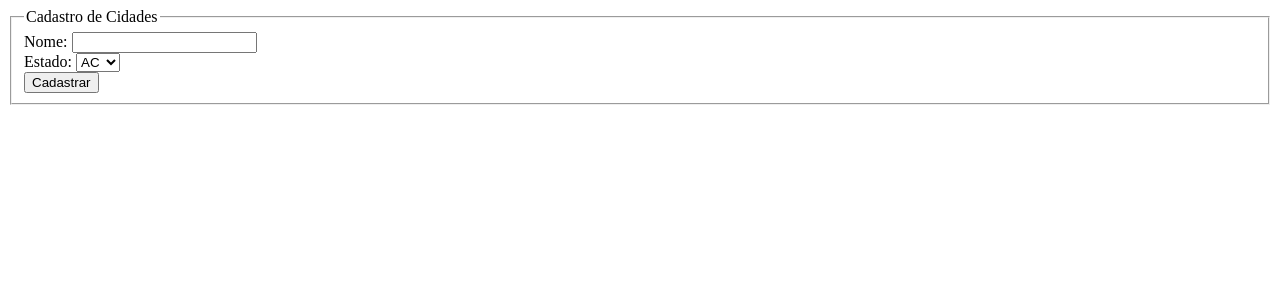
After one commit to MarianaBeatrizSimoes/CadastroIFSP, a PHP site: page /AlteraCidade.php?id=1 in a window 1280 px wide. The commit adds this page. Shown: the top 300 px of the page. Run offline with PHP 8.4, Linux system fonts and the light colour scheme; data that the repository does not hold is empty.

Commit message:
deletar, alterar e cadastro cliente

```diff
--- /dev/null
+++ b/AlteraCidade.php
@@ -0,0 +1,67 @@
+<?php
+    include('includes/conexao.php');
+    $id = $_GET['id'];
+    $sql = "SELECT * FROM cidade WHERE id=$id";
+    $result = mysqli_query($con,$sql);
+    $row = mysqli_fetch_array($result);
+?>
+<!DOCTYPE html>
+<html lang="en">
+<head>
+    <meta charset="UTF-8">
+    <meta http-equiv="X-UA-Compatible" content="IE=edge">
+    <meta name="viewport" content="width=device-width, initial-scale=1.0">
+    <title>Document</title>
+</head>
+<body>
+    <form action="AlteraCidadeExe.php" method="post">
+       <fieldset>
+        <legend>Cadastro de Cidades</legend>
+        <div>
+            <label for="nome">Nome:</label>
+            <input type="text"
+                    name="nome"
+                    id="nome"
+                    value="<?php echo $row['nome']?>">
+        </div>
+        <div>
+            <label for="estado">Estado:</label>
+            <select name="estado" id="estado">
+                <option value="AC"<?php echo $row['estado'] == "AC" ? "selected": "" ?>>AC</option>
+                <option value="AL" <?php echo $row['estado'] == "AL" ? "selected": "" ?>>AL</option>
+                <option value="AP" <?php echo $row['estado'] == "AP" ? "selected": "" ?>>AP</option>
+                <option value="AM" <?php echo $row['estado'] == "AM" ? "selected": "" ?>>AM</option>
+                <option value="BA" <?php echo $row['estado'] == "BA" ? "selected": "" ?>>BA</option>
+                <option value="CE" <?php echo $row['estado'] == "CE" ? "selected": "" ?>>CE</option>
+                <option value="DF" <?php echo $row['estado'] == "DF" ? "selected": "" ?>>DF</option>
+                <option value="ES" <?php echo $row['estado'] == "ES" ? "selected": "" ?>>ES</option>
+                <option value="GO" <?php echo $row['estado'] == "GO" ? "selected": "" ?>>GO</option>
+                <option value="MA" <?php echo $row['estado'] == "MA" ? "selected": "" ?>>MA</option>
+                <option value="MT" <?php echo $row['estado'] == "MT" ? "selected": "" ?>>MT</option>
+                <option value="MS" <?php echo $row['estado'] == "MS" ? "selected": "" ?>>MS</option>
+                <option value="MG" <?php echo $row['estado'] == "MG" ? "selected": "" ?>>MG</option>
+                <option value="PA" <?php echo $row['estado'] == "PA" ? "selected": "" ?>>PA</option>
+                <option value="PB" <?php echo $row['estado'] == "PB" ? "selected": "" ?>>PB</option>
+                <option value="PR" <?php echo $row['estado'] == "PR" ? "selected": "" ?>>PR</option>
+                <option value="PE" <?php echo $row['estado'] == "PE" ? "selected": "" ?>>PE</option>
+                <option value="PI" <?php echo $row['estado'] == "PI" ? "selected": "" ?>>PI</option>
+                <option value="RJ" <?php echo $row['estado'] == "RJ" ? "selected": "" ?>>RJ</option>
+                <option value="RN" <?php echo $row['estado'] == "RN" ? "selected": "" ?>>RN</option>
+                <option value="RS" <?php echo $row['estado'] == "RS" ? "selected": "" ?>>RS</option>
+                <option value="RO" <?php echo $row['estado'] == "RO" ? "selected": "" ?>>RO</option>
+                <option value="RR" <?php echo $row['estado'] == "RR" ? "selected": "" ?>>RR</option>
+                <option value="SC" <?php echo $row['estado'] == "SC" ? "selected": "" ?>>SC</option>
+                <option value="SP" <?php echo $row['estado'] == "SP" ? "selected": "" ?>>SP</option>
+                <option value="SE" <?php echo $row['estado'] == "SE" ? "selected": "" ?>>SE</option>
+                <option value="TO" <?php echo $row['estado'] == "TO" ? "selected": "" ?>>TO</option>
+            </select>
+        </div>
+        <input type="hidden" name="id" value="<?php echo $row['id']?>">
+        <div>
+            <button type="submit">Cadastrar</button>
+        </div>
+
+       </fieldset>
+    </form>
+</body>
+</html>
--- /dev/null
+++ b/ListarCidade.css
@@ -0,0 +1,6 @@
+table{
+    background-color: rgb(235, 214, 255);
+}
+body{
+    text-align: center;
+}
--- a/ListarCidade.php
+++ b/ListarCidade.php
@@ -7,6 +7,7 @@
     <title>Document</title>
 </head>
 <body>
+<link rel="stylesheet" type="text/css" href="ListarCidade.css" media="screen" />
     <?php
     include('includes/conexao.php');
     $sql = "SELECT * FROM Cidade";
@@ -19,6 +20,8 @@
          <th>Código</th>
          <th>Nome</th>
          <th>Estado</th>
+         <th>Alterar</th>
+         <th>Deletar</th>
         </tr>
         <?php //mysqli_fetch_array lê uma linha por vez
         while($row = mysqli_fetch_array($result)){
@@ -26,6 +29,8 @@
             echo "<td>".$row['id']."</td>";
             echo "<td>".$row['nome']."</td>";
             echo "<td>".$row['estado']."</td>";
+            echo "<td><a href='alteraCidade.php?id=".$row['id']."'>Alterar</a></td>";
+            echo "<td><a href='deletaCidade.php?id=".$row['id']."'>Deletar</a></td>";
             echo "</tr>";
         }
         ?>
--- a/index.html
+++ b/index.html
@@ -16,7 +16,9 @@
      <a href="CadastroCidade.html"><button>Cadastrar</button></a><br>
 
      <label for="listar">Desejo listar a cidade: </label>
-     <a href="ListarCidade.php"><button>Listar</button></a>
+     <a href="ListarCidade.php"><button>Listar</button></a><br>
 
+     <label for="cadastrarcid">Deseja se cadastrar:</label>
+     <a href="CadastroCliente.html"><button>Cadastrar</button></a>
 </body>
 </html>
```
Also changed, not shown: AlteraCidadeExe.php (added, +32 -0 lines), Banco/criabanco.sql (+11 -10 lines), CadastroCliente.html (added, +32 -0 lines), CadastroCliente.php (added, +29 -0 lines), DeletaCidade.php (added, +24 -0 lines), CadastroCliente.css (added).
